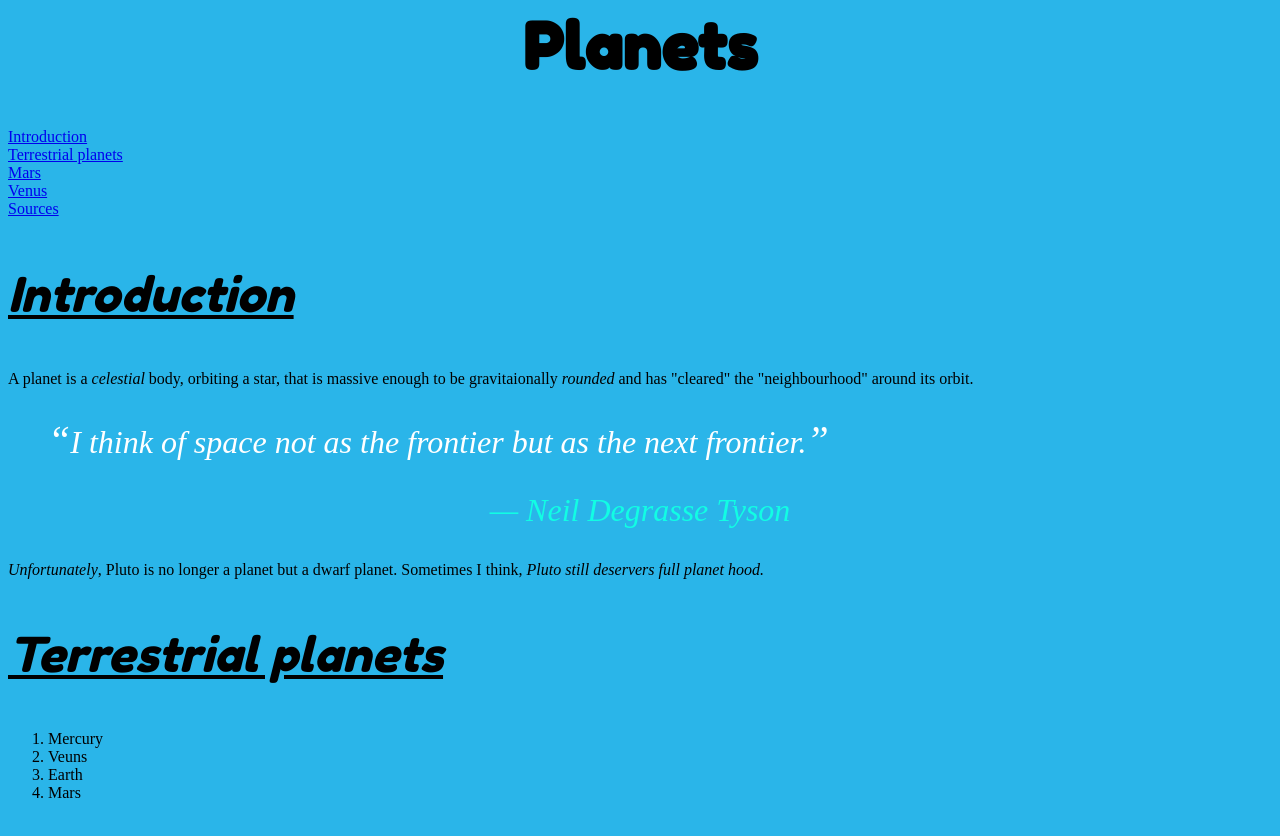
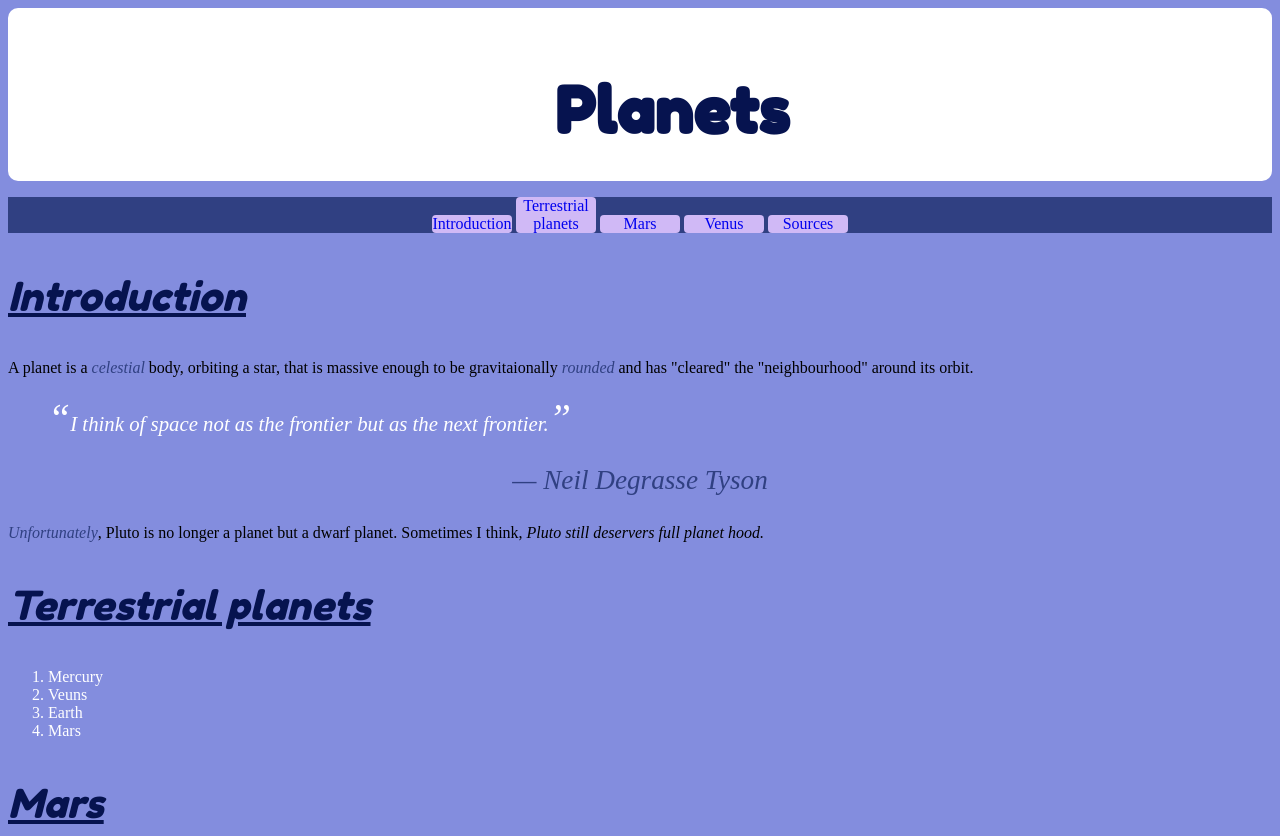
Before and after one commit to Kiyoshe/dsn1674-assignment-4, a plain HTML site: page index.html in a window 1280 px wide. Shown: the top 836 px of the page. Drawn offline with Linux system fonts and the light colour scheme.

Commit message:
Made a few changes to general css

```diff
--- a/css/main.css
+++ b/css/main.css
@@ -1,12 +1,19 @@
-html { background-color: #2ab5e9;
+html { background-color: #838dde;
 }
 
 h2 {font-weight: normal;/* normal, bold */
-  font-size: 3rem;
+  font-size: 2.5rem;
   font-style: italic; /*normal, italic */
   text-decoration: underline;/* underline, line-through*/
   font-family: 'Fredoka One', cursive;
   line-height: 1.5 ; }
+em{
+  color: #304082;
+}
+li{
+  color: white;
+
+}
 
 ul {
   list-style-type: none;
@@ -15,10 +22,35 @@ ul {
 
 h1{font-size: 4rem;
   text-align: center;
+  background-color: white;
+  padding: 1em 2em 0.5em 3em;
+  margin: 0;
+  border: 5px line #000;
+  border-radius: 10px;
+  display: block;
 }
-
+a{
+  background-color: #d0b9f6;
+  display: block;
+}
+nav{
+  background-color: #304082;
+  text-align: center;
+  }
+nav li {
+    display: inline-block;
+    }
+nav a {
+      display: inline-block;
+      padding: 0.5em o.75em
+      background-color: blue;
+      text-decoration: none;
+      border-radius:4px;
+      width: 5em;
+    }
 
 h1,h2{ font-family: 'Fredoka One', cursive;
+color: #06134f;
 
 }
 li{
@@ -33,15 +65,15 @@ span {
 
 blockquote {
   font-style: italic;
-  font-size: 2rem;
+  font-size: 1.3rem;
   font-weight: normal;
   line-height: 1;
   color: white;
 
 }
 .neil{
-  color: #12fde4;
+  color: #304082;
   text-align: center;
-  font-size: 2rem;
+  font-size: 1.7rem;
   font-style: italic;
 }
--- a/index.html
+++ b/index.html
@@ -1,5 +1,5 @@
-<html>
-
+<! DOCTYPE html>
+  <html lang="en-ca">
     <head>
   <meta charset="utf-8">
   <title>Planets</title>
@@ -11,11 +11,13 @@
   <h1>Planets</h1>
 
 <ul>
+  <nav
     <li><a href="#Introduction">Introduction</a></li>
     <li><a href="#Terrestrial-planets">Terrestrial planets</a></li>
     <li><a href="#Mars">Mars</a></li>
     <li><a href="#Venus">Venus</a></li>
     <li><a href="#Sources">Sources</a></li>
+    </nav>
 </ul>
 
 <header>
```
Lines whose indentation alone changed are shown as unchanged.
